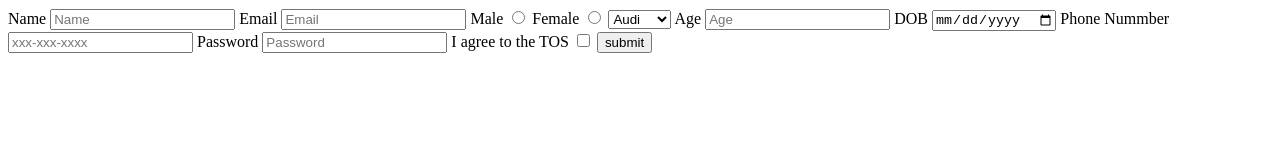
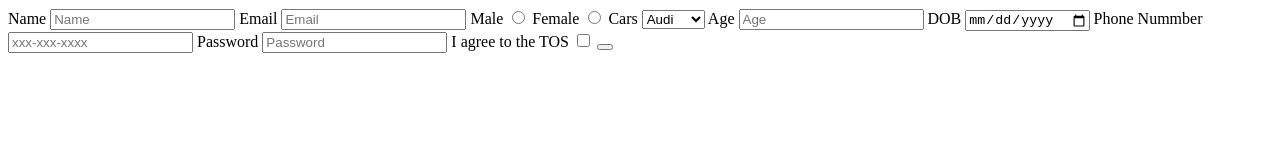
Before and after one commit to acciojob/signup-form-car-puja2318, a website: page main.html in a window 1280 px wide. Drawn offline with Linux system fonts and the light colour scheme.

Commit message:
created a submission

```diff
--- a/main.html
+++ b/main.html
@@ -19,8 +19,8 @@
 	  <input type="radio"  id="gender_m" name="gender" required>
 	     <lable for="gender_f">Female</lable>
 	  <input type="radio"  id="gender_f" name="gender" required>
-
-	  <select placeholder="--Please choose an option--" id="car" required>
+	  <label for="cars">Cars</label>
+	  <select type="Car brands" placeholder="--Please choose an option--" id="cars" required>
 		  <option>Audi</option>
 		  <option>BMW</option>
 		  <option>Jaguar</option>
@@ -33,13 +33,13 @@
 	  <input type="date"id="dob" required>
 
 	  <lable for="tel">Phone Nummber</lable>
-	  <input type="text"placeholder="xxx-xxx-xxxx" id="tel">
+	  <input type="tel"placeholder="xxx-xxx-xxxx" id="tel">
 
 	  <lable for="password">Password</lable>
 	  <input type="password" placeholder="Password" id="password" required>
 	  <label for="tos">I agree to the TOS</label>
 	  <input type="checkbox" id="tos" required>
-	  <input type="button" value="submit">
+	  <button type="submit">
 
   </form>
 </body>
```
